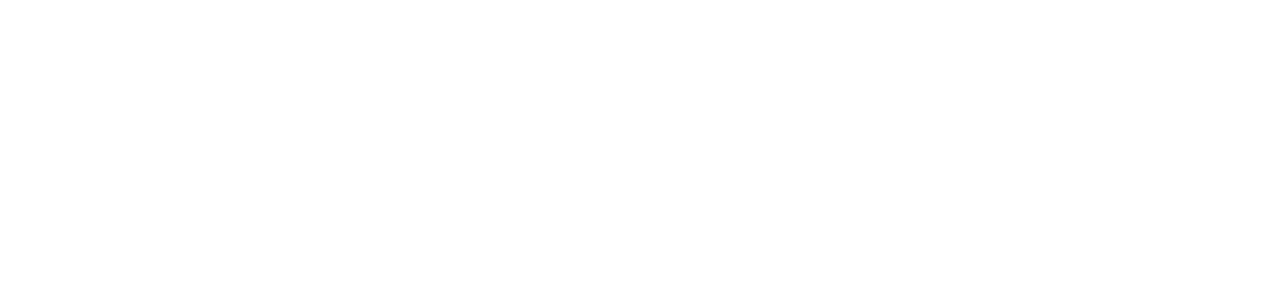
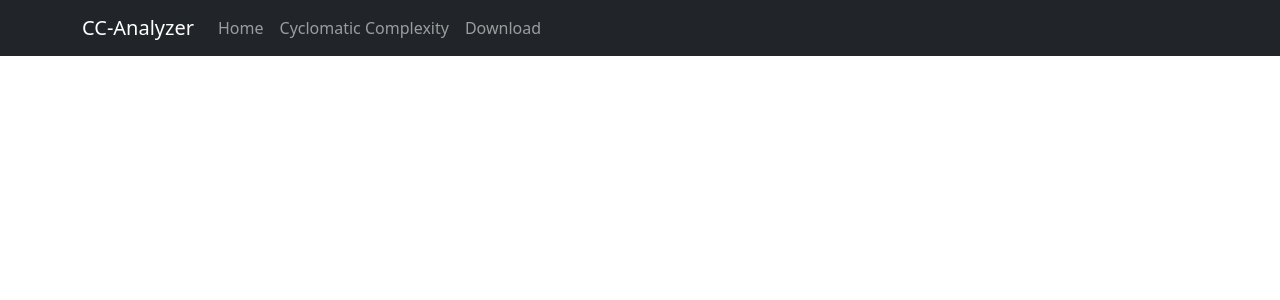
Before and after one commit to Sanjan-rao/Cyclomatic-Complexity-Analyzer, a React (Vite) app in the folder Website/: page / in a window 1280 px wide. Before the commit this address had no page. Shown: the top 300 px of the page. Built offline with nearby package versions, Linux system fonts and the light colour scheme.

Commit message:
Fixing minor issues

```diff
--- a/Website/src/App.jsx
+++ b/Website/src/App.jsx
@@ -9,9 +9,9 @@
     <>
     <Router>
       <Routes>
-        <Route path='https://cyclomatic-complexity-analyzer.onrender.com/' element={<Navbar/>}/>
-        <Route path='https://cyclomatic-complexity-analyzer.onrender.com/cc-complexity' element={<><Navbar/><CyclomaticComplexity/></>}/>
-        <Route path='https://cyclomatic-complexity-analyzer.onrender.com/download' element = {<><Navbar/><DownloadPage/></>} />
+        <Route path='/' element={<Navbar/>}/>
+        <Route path='/cc-complexity' element={<><Navbar/><CyclomaticComplexity/></>}/>
+        <Route path='/download' element = {<><Navbar/><DownloadPage/></>} />
       </Routes>
     </Router>
     </>
```
